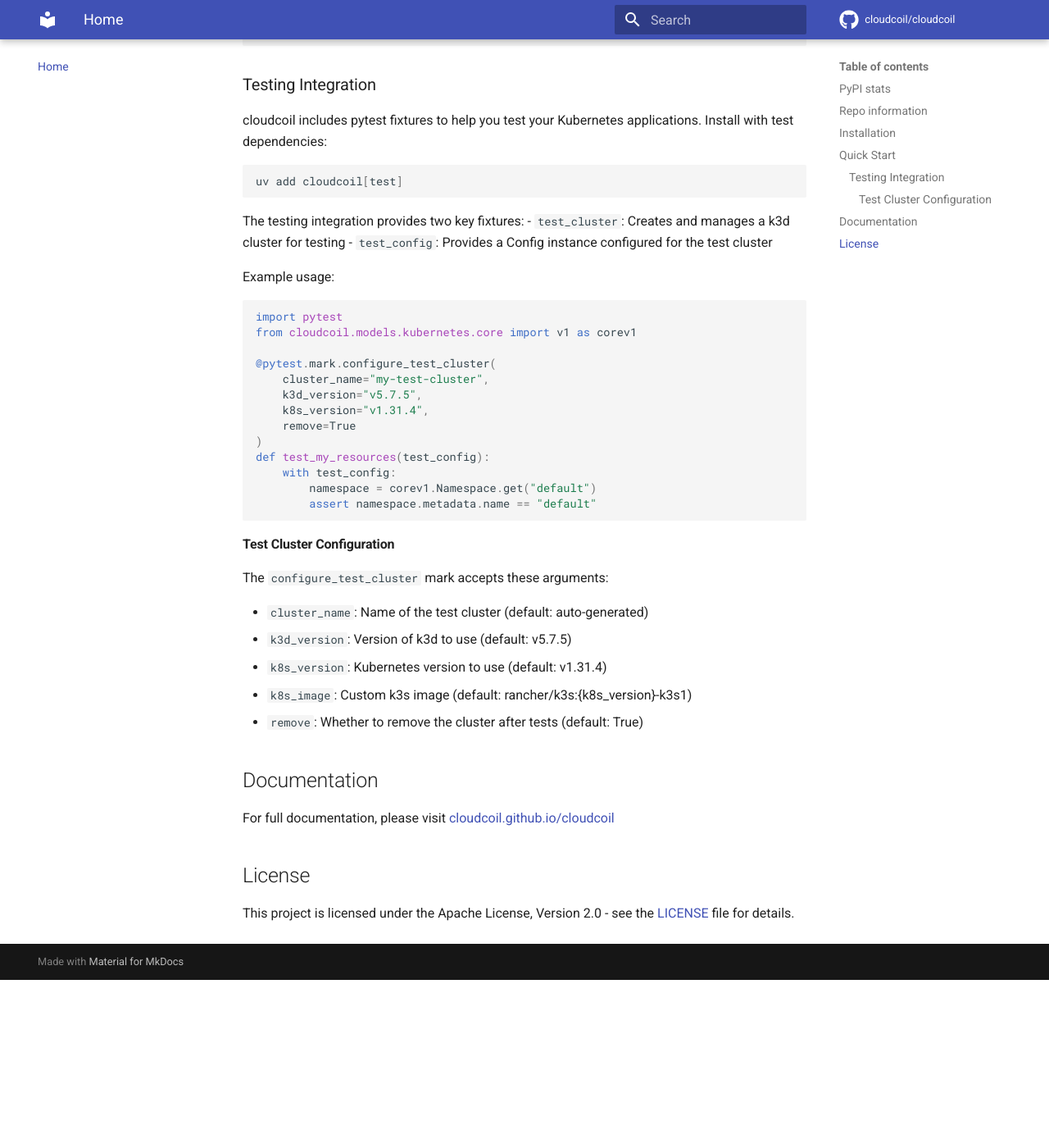
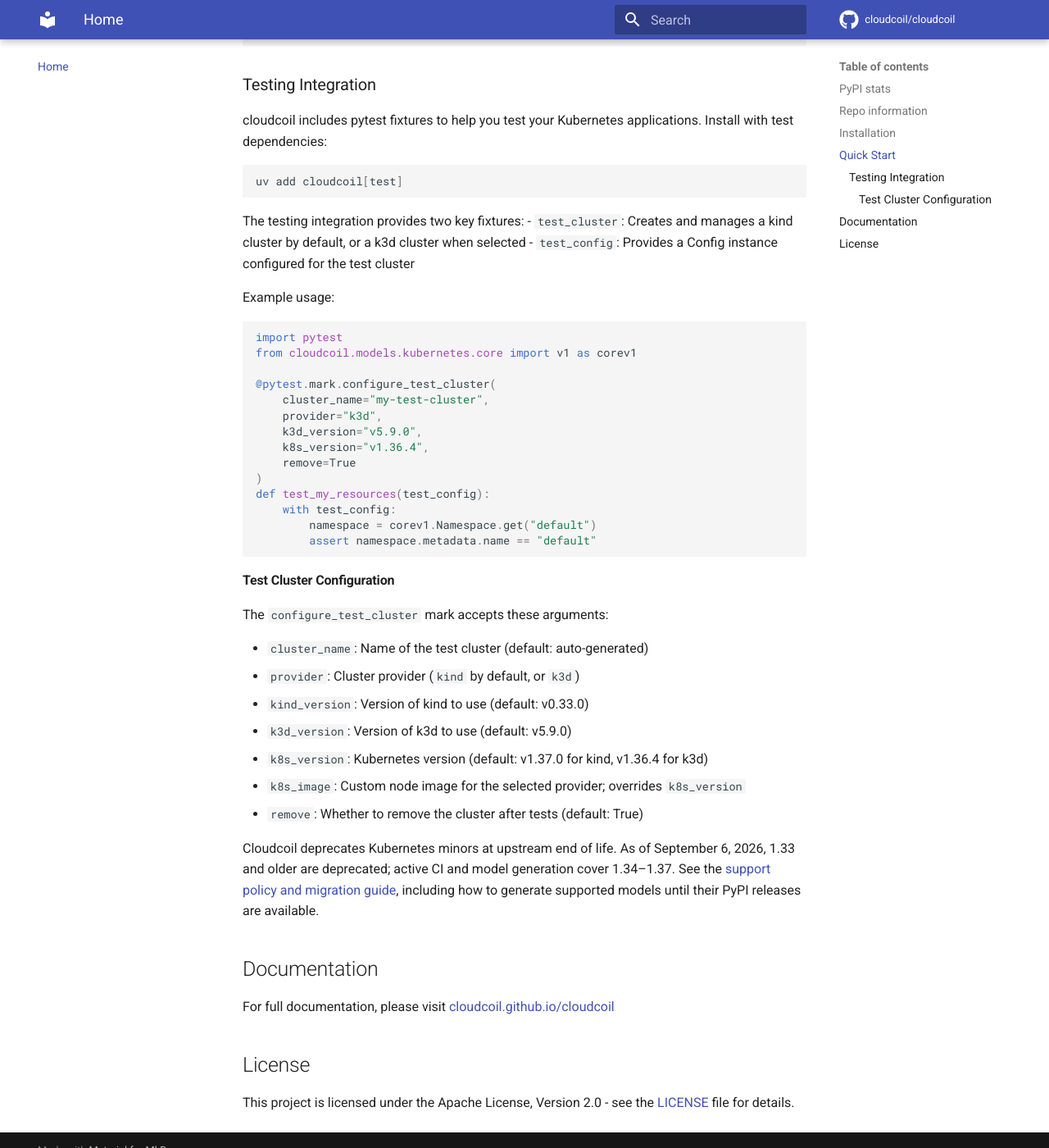
Before and after one commit to cloudcoil/cloudcoil, an MkDocs documentation site: the page built from docs/index.md, in a window 1280 px wide and 1400 px high, scrolled down 1456 px. Shown: the whole window at 82% size. Built offline with MkDocs 1.6.1 and Material for MkDocs 9.7.7, drawn with Linux system fonts in a browser that asks for light colours; comment, search, counter and statistics services are not loaded; before the commit the page ends 2651 px from its top, so only the background shows below that.

Commit message:
Align published testing guide with supported Kubernetes versions
Signed-off-by: Codex <codex@openai.com>

````diff
--- a/docs/index.md
+++ b/docs/index.md
@@ -77,7 +77,7 @@ uv add cloudcoil[test]
 ```
 
 The testing integration provides two key fixtures:
-- `test_cluster`: Creates and manages a k3d cluster for testing
+- `test_cluster`: Creates and manages a kind cluster by default, or a k3d cluster when selected
 - `test_config`: Provides a Config instance configured for the test cluster
 
 Example usage:
@@ -88,8 +88,9 @@ from cloudcoil.models.kubernetes.core import v1 as corev1
 
 @pytest.mark.configure_test_cluster(
     cluster_name="my-test-cluster",
-    k3d_version="v5.7.5",
-    k8s_version="v1.31.4",
+    provider="k3d",
+    k3d_version="v5.9.0",
+    k8s_version="v1.36.4",
     remove=True
 )
 def test_my_resources(test_config):
@@ -103,10 +104,17 @@ def test_my_resources(test_config):
 The `configure_test_cluster` mark accepts these arguments:
 
 - `cluster_name`: Name of the test cluster (default: auto-generated)
-- `k3d_version`: Version of k3d to use (default: v5.7.5)
-- `k8s_version`: Kubernetes version to use (default: v1.31.4)
-- `k8s_image`: Custom k3s image (default: rancher/k3s:{k8s_version}-k3s1)
+- `provider`: Cluster provider (`kind` by default, or `k3d`)
+- `kind_version`: Version of kind to use (default: v0.33.0)
+- `k3d_version`: Version of k3d to use (default: v5.9.0)
+- `k8s_version`: Kubernetes version (default: v1.37.0 for kind, v1.36.4 for k3d)
+- `k8s_image`: Custom node image for the selected provider; overrides `k8s_version`
 - `remove`: Whether to remove the cluster after tests (default: True)
+
+Cloudcoil deprecates Kubernetes minors at upstream end of life. As of September 6,
+2026, 1.33 and older are deprecated; active CI and model generation cover 1.34–1.37.
+See the [support policy and migration guide](https://github.com/cloudcoil/cloudcoil/blob/main/VERSIONING.md#kubernetes-support-policy),
+including how to generate supported models until their PyPI releases are available.
 
 ## Documentation
 
````
